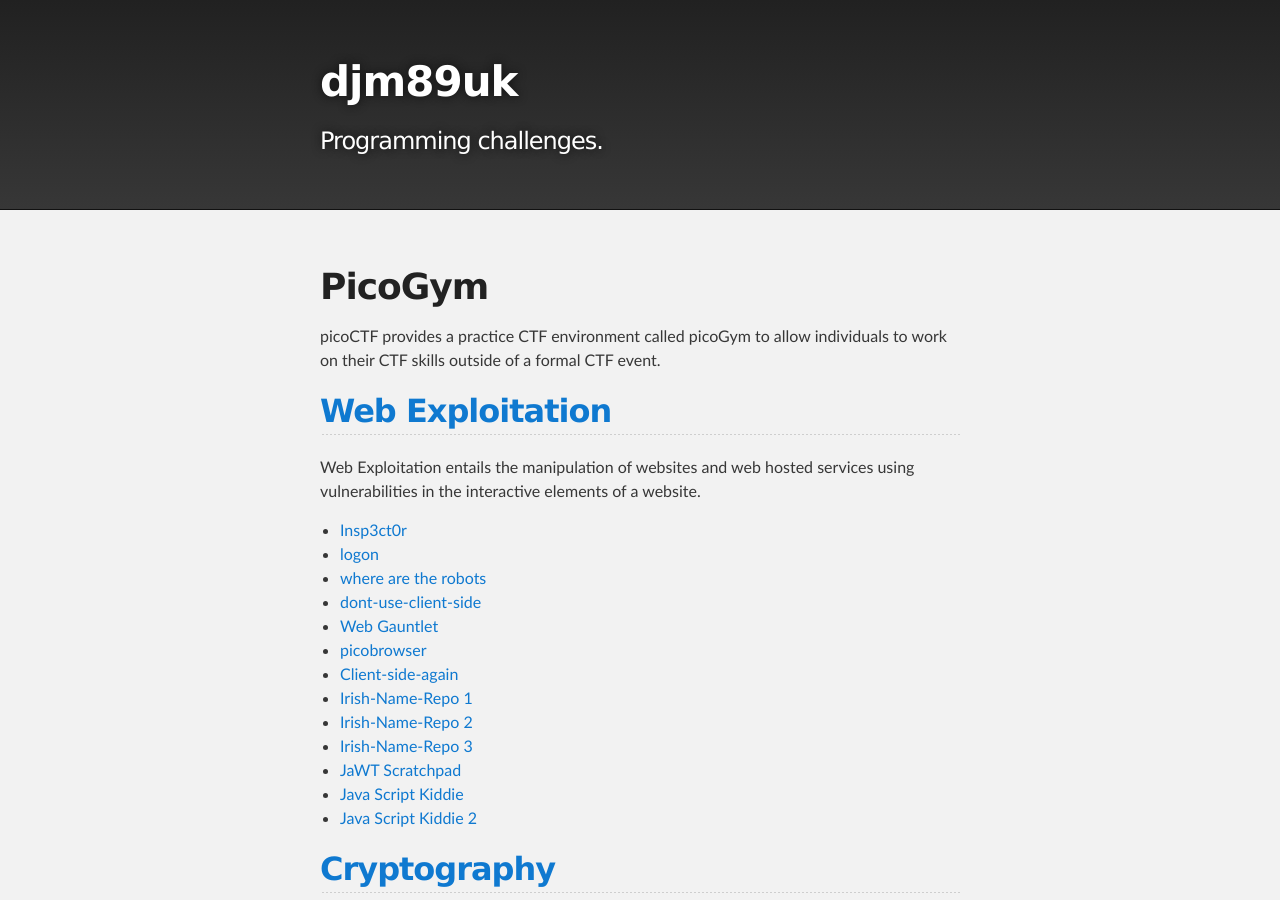
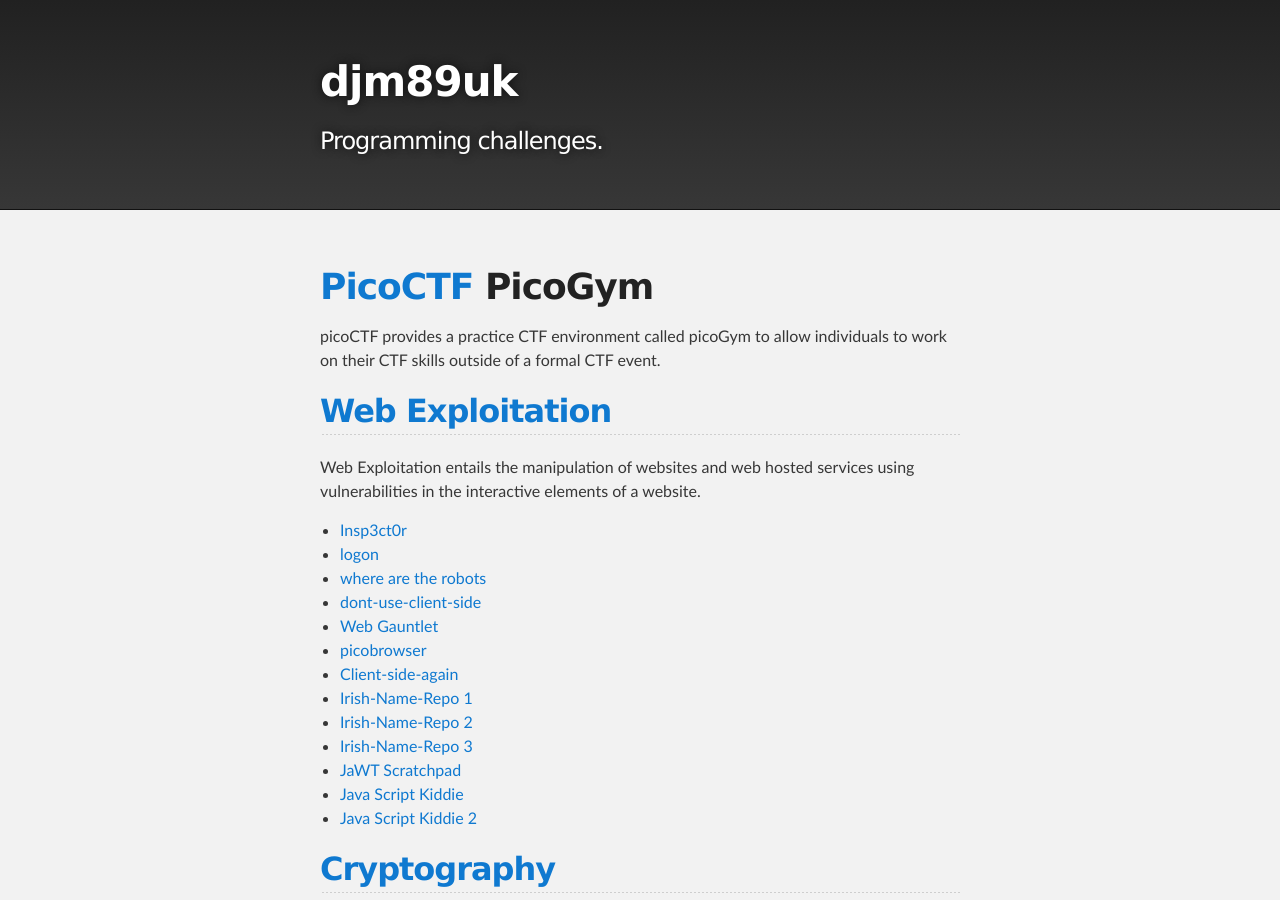
Before and after one commit to djm89uk/djm89uk.github.io, a Jekyll site: the page built from picogym.md, in a window 1280 px wide and 900 px high. Built offline with Jekyll 4.4.1, drawn with Linux system fonts in a browser that asks for light colours; our own code applies the rules of GitHub Pages for plain Markdown files; Markdown is read by kramdown in place of the engine named in the settings.

Commit message:
Update picogym.md

```diff
--- a/picogym.md
+++ b/picogym.md
@@ -1,4 +1,4 @@
-# PicoGym
+# [PicoCTF](./picoctf.md) PicoGym
 
 picoCTF provides a practice CTF environment called picoGym to allow individuals to work on their CTF skills outside of a formal CTF event.
 
```
